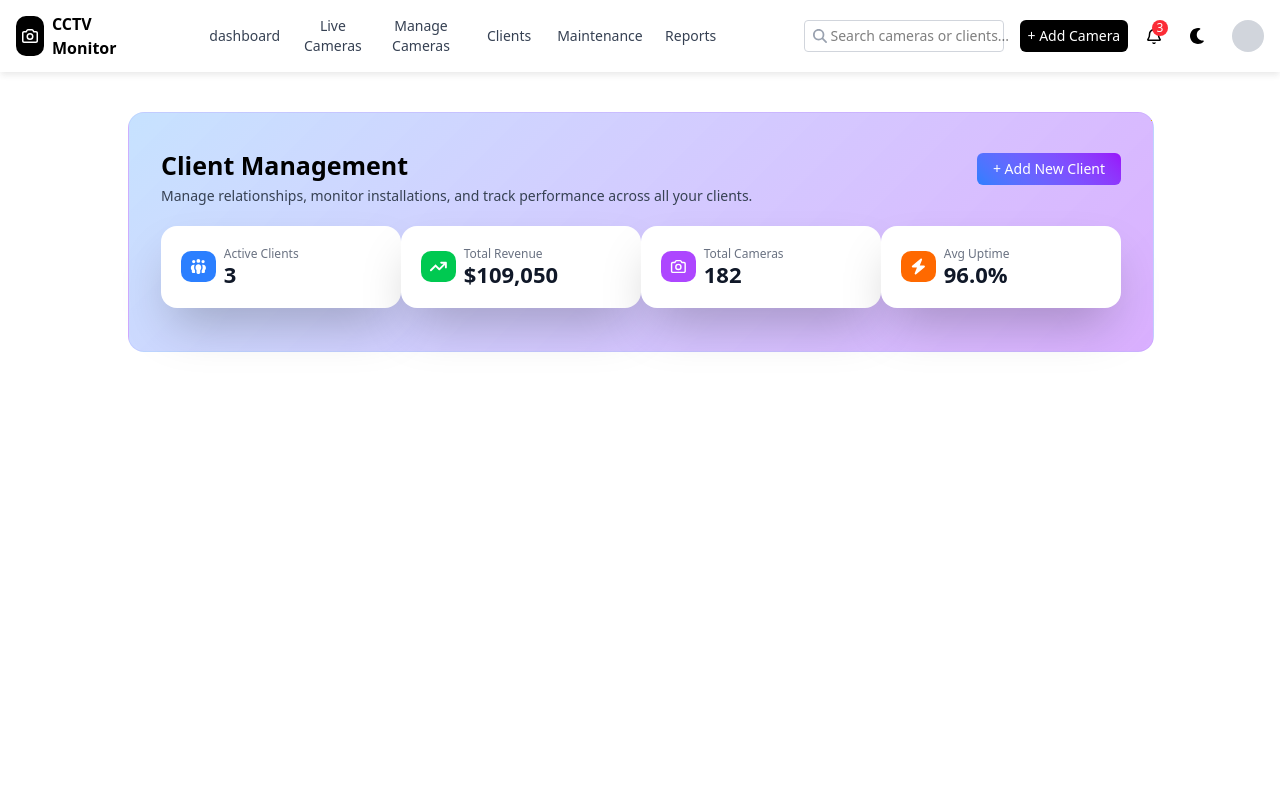
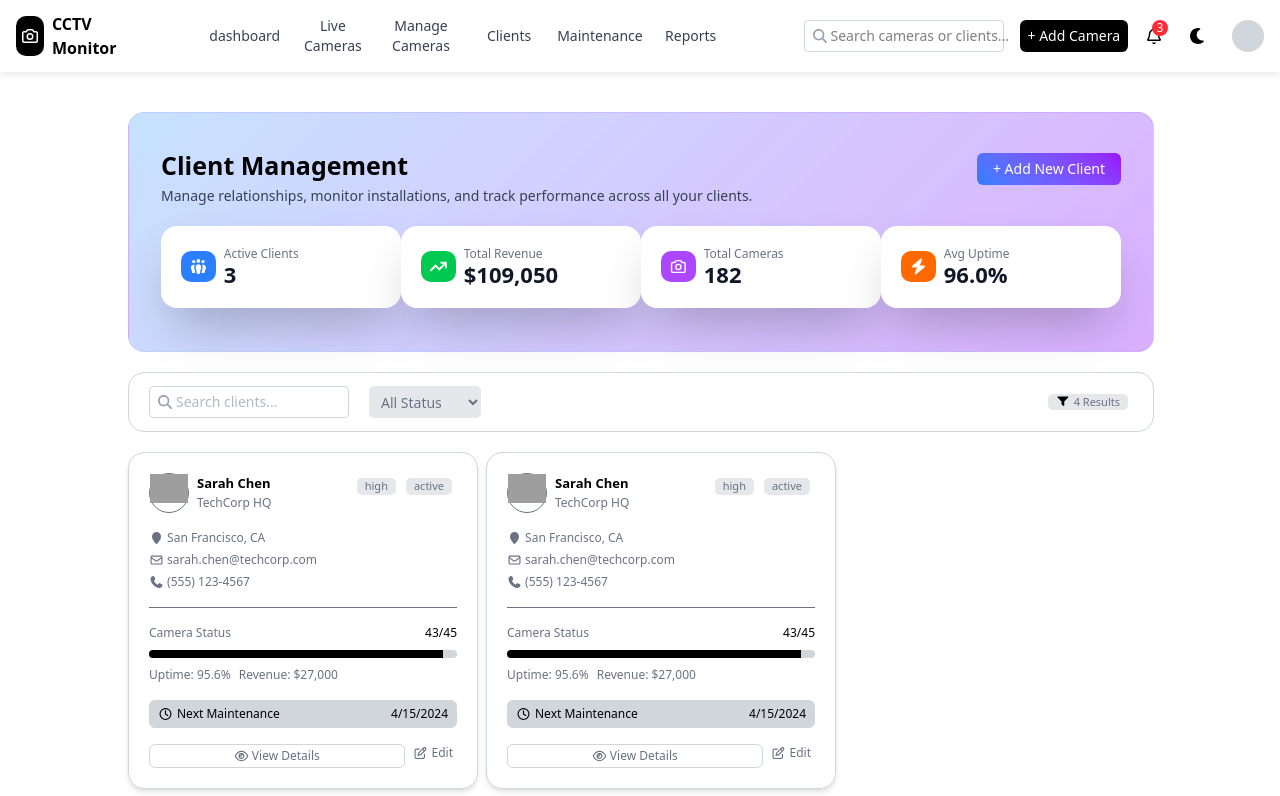
Before and after one commit to Bernard-Kuria/CCTV-monitor, a React (Vite) app in the folder frontend/: page /clients in a window 1280 px wide. Shown: the top 796 px of the page. Built offline with nearby package versions, Linux system fonts and the light colour scheme; grey boxes are pictures that could not be loaded.

Commit message:
Implemented the client section.

```diff
--- a/frontend/src/glob-components/Nav.tsx
+++ b/frontend/src/glob-components/Nav.tsx
@@ -47,7 +47,7 @@ export default function Nav() {
 
       <div className="flex items-center gap-4">
         <div className="relative">
-          <div className="input camera-search flex gap-1 items-center focus-within:border-2 focus-within:shadow-lg shadow-gray-500">
+          <div className="input camera-search flex gap-1 items-center focus-within:border-2 focus-within:shadow-md shadow-gray-500">
             <FontAwesomeIcon
               className="text-gray-400"
               icon="magnifying-glass"
--- a/frontend/src/glob-components/header-gradient/GradientHeader.tsx
+++ b/frontend/src/glob-components/header-gradient/GradientHeader.tsx
@@ -12,7 +12,7 @@ export default function GradientHeader({
 }: GradientHeaderProps) {
   return (
     <header
-      className={`p-8 h-60 bg-linear-135 ${fromColor} ${toColor} rounded-2xl border-1 border-indigo-500/10 dark:from-indigo-800/80 dark:to-pink-800/60 dark:border-indigo-800/40 dark:border-1 leading-relaxed`}
+      className={`p-8 h-60 bg-linear-135 ${fromColor} ${toColor} rounded-2xl border-1 border-indigo-500/10 dark:${fromColor}/80 dark:${toColor}/60 dark:border-indigo-800/40 dark:border-1 leading-relaxed`}
     >
       <div className="">
         <div className="welcome-text mb-5 relative">
--- a/frontend/src/index.css
+++ b/frontend/src/index.css
@@ -39,7 +39,7 @@
 }
 
 .mini-text-bold {
-  @apply text-[13px] font-bold text-gray-500 dark:text-gray-200;
+  @apply text-[13px] font-bold text-black dark:text-gray-200;
 }
 
 .text-values {
--- a/frontend/src/pages/clients/Clients.tsx
+++ b/frontend/src/pages/clients/Clients.tsx
@@ -1,8 +1,11 @@
 import Nav from "../../glob-components/Nav";
 import { GradientContext } from "../../glob-components/header-gradient/GradientUserContext";
 import { useContext, useEffect } from "react";
+import ClientSorter from "./components/ClientSorter";
+import Client from "./components/Client";
 
 export default function Clients() {
+  const arr = [1, 2, 3, 4];
   const context = useContext(GradientContext);
 
   if (!context) {
@@ -54,8 +57,15 @@ export default function Clients() {
   return (
     <div className="pt-18 dark:bg-neutral-900">
       <Nav />
-      <div className="feed-area px-[10%] pt-10 grid gap-5">
+      <div className="clients-area px-[10%] pt-10 grid gap-5">
         <GradientHeader />
+        <ClientSorter />
+
+        <ul className="flex flex-wrap gap-2">
+          {arr.map(() => (
+            <Client />
+          ))}
+        </ul>
       </div>
     </div>
   );
--- /dev/null
+++ b/frontend/src/pages/clients/components/Client.tsx
@@ -0,0 +1,63 @@
+import { FontAwesomeIcon } from "@fortawesome/react-fontawesome";
+
+export default function Client() {
+  return (
+    <div className="component-border mini-text-normal w-[350px] p-5 grid gap-4 shadow-md hover:shadow-gray-400 hover:translate-y-[-4px] duration-400 dark:bg-black/30 dark:hover:shadow-black/80">
+      <div className="client-image-and-status flex items-center relative">
+        <div className="profile w-[40px] h-[40px] mr-2 border rounded-[50%]">
+          <img src="image" alt="" />
+        </div>
+        <div className="name-indurstry">
+          <h2 className="mini-text-bold">Sarah Chen</h2>
+          <h3>TechCorp HQ</h3>
+        </div>
+        <div className="absolute right-0 top-0 inline-flex">
+          <div className="shaded-texts">high</div>
+          <div className="shaded-texts">active</div>
+        </div>
+      </div>
+      <div className="contacts grid gap-1">
+        <div className="location">
+          <FontAwesomeIcon icon={["fas", "location-pin"]} className="" /> San
+          Francisco, CA
+        </div>
+        <div className="email">
+          <FontAwesomeIcon icon={["far", "envelope"]} /> sarah.chen@techcorp.com
+        </div>
+        <div className="phone">
+          <FontAwesomeIcon icon={["fas", "phone"]} /> (555) 123-4567
+        </div>
+      </div>
+      <hr />
+      <div className="status grid gap-2">
+        <div className="title-text relative">
+          Camera Status{" "}
+          <div className="progress-ratio absolute right-0 top-0 text-black">
+            43/45
+          </div>
+        </div>
+        <div className="progress-bar after:w-[calc(43/45*100%)]"></div>
+        <div className="flex gap-2">
+          <div>Uptime: 95.6%</div>
+          <div>Revenue: $27,000</div>
+        </div>
+      </div>
+      <div className="maintenance-due relative px-2 py-1 bg-gray-300 bordered-text flex items-center gap-1 text-black">
+        <FontAwesomeIcon icon={["far", "clock"]} /> Next Maintenance{" "}
+        <div className="absolute right-2">4/15/2024</div>
+      </div>
+      <div className="flex gap-1">
+        <button className="bordered-text flex-1 hover:bg-gray-200 cursor-pointer  dark:text-white dark:hover:text-black">
+          <FontAwesomeIcon icon={["far", "eye"]} /> View Details
+        </button>
+        <div className="h-6 px-1 rounded hover:bg-gray-200 cursor-pointer dark:text-white dark:hover:text-black">
+          <FontAwesomeIcon
+            className="h-full mr-1"
+            icon={["far", "pen-to-square"]}
+          />
+          Edit
+        </div>
+      </div>
+    </div>
+  );
+}
--- /dev/null
+++ b/frontend/src/pages/clients/components/ClientSorter.tsx
@@ -0,0 +1,34 @@
+import { FontAwesomeIcon } from "@fortawesome/react-fontawesome";
+
+export default function ClientSorter() {
+  return (
+    <div className="mini-text-normal component-border flex h-[60px] items-center justify-between p-5">
+      <div className="flex gap-[20px]">
+        <div className="input camera-search flex gap-1 items-center focus-within:border-2 focus-within:shadow-md shadow-gray-500">
+          <FontAwesomeIcon className="text-gray-400" icon="magnifying-glass" />
+          <input
+            type="text"
+            placeholder="Search clients..."
+            className="focus:outline-none"
+          />
+        </div>
+
+        <select name="" id="" className="selector">
+          <option value="">All Status</option>
+          <option value="">Online</option>
+          <option value="">Offline</option>
+          <option value="">Error</option>
+          <option value="">Connecting</option>
+        </select>
+      </div>
+
+      <div className="flex items-center shaded-texts px-2 gap-1">
+        <FontAwesomeIcon
+          icon={["fas", "filter"]}
+          className="text-[11px] text-black relative mb-1"
+        />
+        4 Results
+      </div>
+    </div>
+  );
+}
--- a/frontend/src/pages/dashboard/components/GradientHeader.tsx
+++ /dev/null
@@ -1,74 +0,0 @@
-import { FontAwesomeIcon } from "@fortawesome/react-fontawesome";
-
-export default function GradientHeader() {
-  return (
-    <header className="p-8 h-60 bg-linear-135 from-indigo-500/20 to-pink-500/40 rounded-2xl border-1 border-indigo-500/10 dark:from-indigo-800/80 dark:to-pink-800/60 dark:border-indigo-800/40 dark:border-1 leading-relaxed">
-      <div className="">
-        <div className="welcome-text mb-5 relative">
-          <h1 className="section-title">Welcome back, admin! 👋</h1>
-          <h3 className="text-[15px] dark:text-white">
-            Monitor and manage all camera systems across your client locations
-            from one centralized control center.
-          </h3>
-          <div className="flex gap-2 text-[12px] absolute right-0 top-2 dark:text-white items-center">
-            <div className="px-2 py-[1px] bg-white dark:bg-black/40 dark:text-white rounded-[5px]">
-              <FontAwesomeIcon className="w-5 h-5" icon={["fas", "shield"]} />{" "}
-              System Secure
-            </div>
-            <div className="px-2 py-[1px] bg-white dark:bg-black/40 dark:text-white rounded-[5px]">
-              <FontAwesomeIcon className="w-5 h-5" icon={["fas", "bolt"]} /> All
-              Systems Operational
-            </div>
-          </div>
-        </div>
-      </div>
-
-      <ul className="cards flex justify-between w-full">
-        <li className="card flex items-center leading-tight">
-          <FontAwesomeIcon
-            className="text-[15px] p-2 rounded-[10px] bg-blue-500 mr-2 text-white"
-            icon={["fas", "bolt"]}
-          />
-          <div>
-            <h4 className="mini-text-normal">Active Clients</h4>
-            <h1 className="text-values">4</h1>
-            <h5 className="text-[12px] text-blue-500">All monitored</h5>
-          </div>
-        </li>
-        <li className="card flex items-center leading-tight">
-          <FontAwesomeIcon
-            className="text-[15px] p-2 rounded-[10px] bg-blue-500 mr-2 text-white"
-            icon={["fas", "bolt"]}
-          />
-          <div>
-            <h4 className="mini-text-normal">Active Clients</h4>
-            <h1 className="text-values">4</h1>
-            <h5 className="text-[12px] text-blue-500">All monitored</h5>
-          </div>
-        </li>
-        <li className="card flex items-center leading-tight">
-          <FontAwesomeIcon
-            className="text-[15px] p-2 rounded-[10px] bg-blue-500 mr-2 text-white"
-            icon={["fas", "bolt"]}
-          />
-          <div>
-            <h4 className="mini-text-normal">Active Clients</h4>
-            <h1 className="text-values">4</h1>
-            <h5 className="text-[12px] text-blue-500">All monitored</h5>
-          </div>
-        </li>
-        <li className="card flex items-center leading-tight">
-          <FontAwesomeIcon
-            className="text-[15px] p-2 rounded-[10px] bg-blue-500 mr-2 text-white"
-            icon={["fas", "bolt"]}
-          />
-          <div>
-            <h4 className="mini-text-normal">Active Clients</h4>
-            <h1 className="text-values">4</h1>
-            <h5 className="text-[12px] text-blue-500">All monitored</h5>
-          </div>
-        </li>
-      </ul>
-    </header>
-  );
-}
--- a/frontend/src/pages/feed/Feed.tsx
+++ b/frontend/src/pages/feed/Feed.tsx
@@ -68,13 +68,6 @@ export default function Feed() {
       <Nav />
       <div className="feed-area px-[10%] pt-10 grid gap-5">
         <GradientHeader />
-        <div>
-          <h1 className="section-title">Live Camera Feeds</h1>
-          <h3 className="text-normal">
-            Monitor live camera feeds from all your client locations in
-            real-time with health status indicators.
-          </h3>
-        </div>
         <CamSorter />
         <ul className="flex gap-1">
           <li className="shaded-texts text-black">
```
Also changed, not shown: frontend/src/glob-components/icons.ts (+7 -1 lines).
